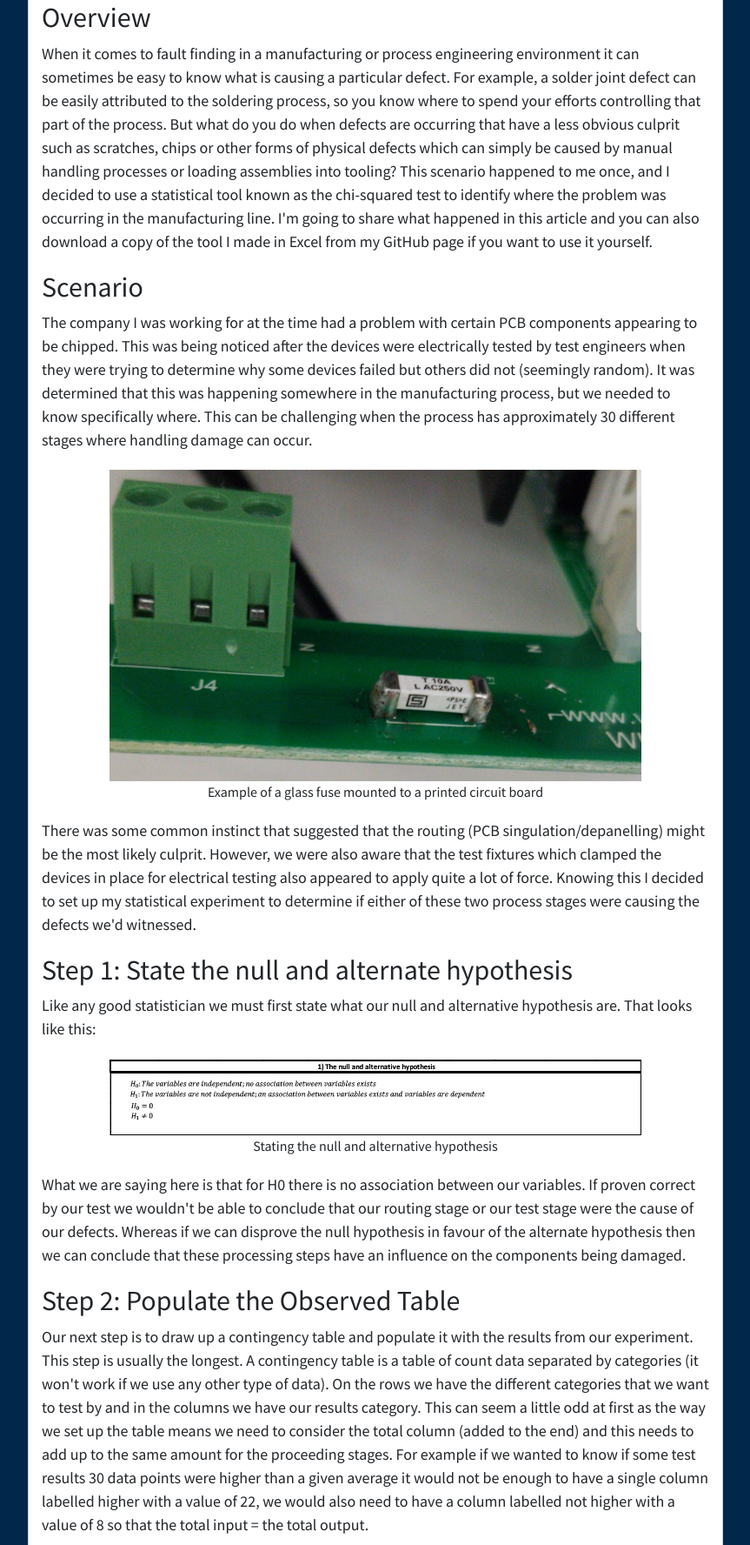
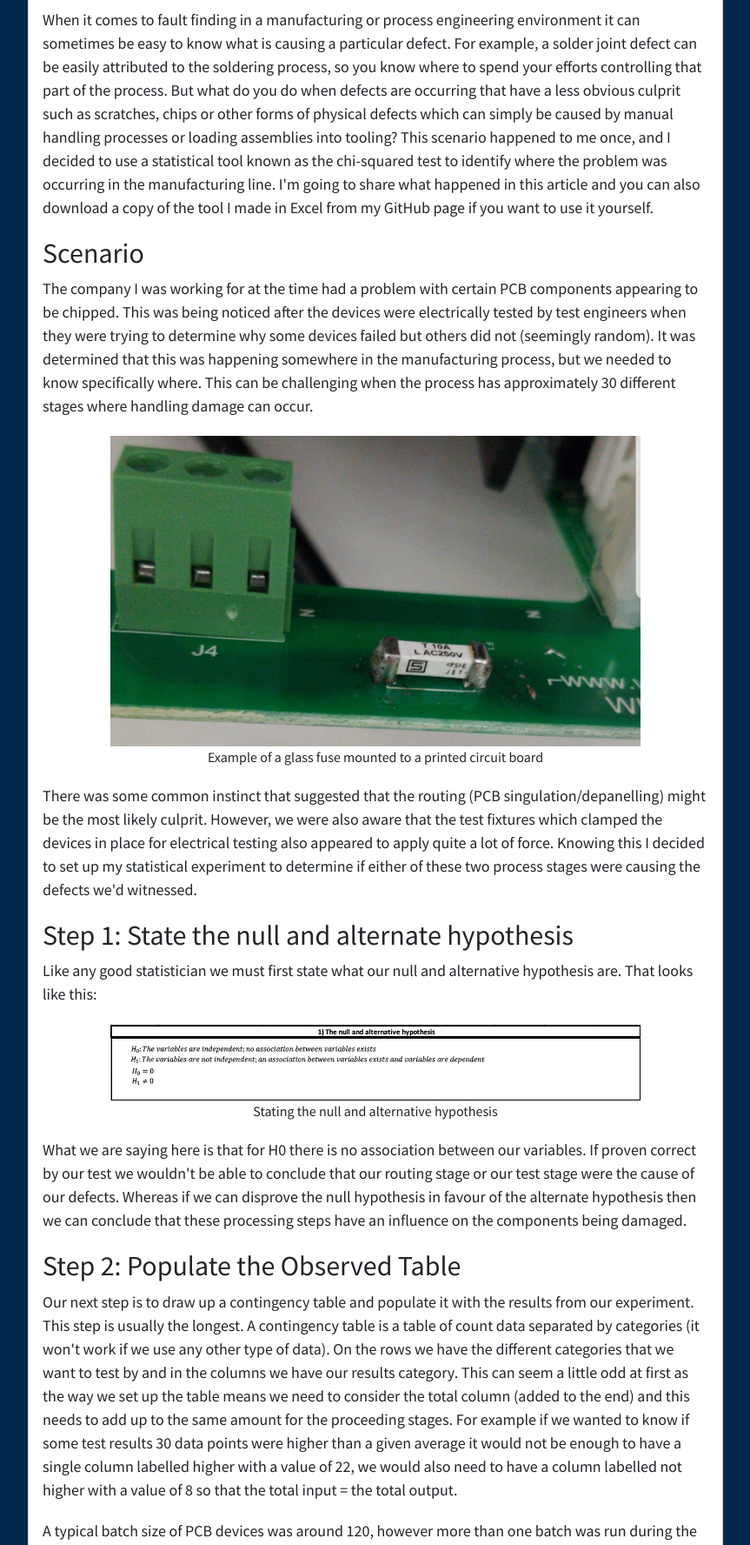
Before and after one commit to JamesB-lab/PORTFOLIO, a Django app: page /post/13/ in a window 1280 px wide. Shown: the part 828-2604 px from the top of the page at 87% size, without its empty margins (208-1071 px from the left). Run offline with Django 3.2, Linux system fonts and the light colour scheme; data comes from the database, SQL or seed files in the repository; some libraries are stand-ins or nearby versions.

Commit message:
Refactor post css

```diff
--- a/static/css/base.css
+++ b/static/css/base.css
@@ -37,77 +37,3 @@ body {
 .fa-envelope {
   padding-left: 16px;
 }
-
-.post-detail-card {
-  width: 80%;
-  max-width: 800px;
-}
-
-.wrapper_post-detail {
-  display: grid;
-  grid-template-columns: 1fr;
-  margin: 0 auto;
-  max-width: auto;
-  justify-items: center;
-  margin-top: 30px;
-}
-
-.post-entry {
-  padding: 15px;
-}
-
-pre {
-  white-space: pre-wrap;
-  background-color: black;
-  color: #31b4af;
-  padding: 15px;
-}
-
-.post-entry img {
-  max-width: 100%;
-  width: 100%;
-}
-
-.post-entry p {
-  margin-bottom: 20px;
-}
-
-.post-entry th {
-  margin-bottom: 20px;
-  text-align: left;
-}
-
-.post-entry table {
-  margin-left: auto;
-  margin-right: auto;
-  margin-bottom: 20px;
-  width: 80%;
-}
-
-.icon {
-  display: inline-flex;
-  align-self: center;
-  padding-right: 10px;
-}
-
-.icon svg,
-.icon img {
-  height: 1em;
-  width: 1em;
-  fill: currentColor;
-}
-
-.icon.baseline svg,
-.icon img {
-  top: 0.125em;
-  position: relative;
-}
-
-label.required::after {
-  content: ' *';
-  color: red;
-}
-
-.errorlist {
-  color: red;
-}
--- /dev/null
+++ b/static/css/post.css
@@ -0,0 +1,41 @@
+.wrapper-post {
+    display: grid;
+    grid-template-columns: 1fr;
+    margin: 0 auto;
+    max-width: auto;
+    justify-items: center;
+    margin-top: 30px;
+}
+
+.post-detail-card {
+    width: 80%;
+    max-width: 800px;
+}
+
+.post-body pre {
+    white-space: pre-wrap;
+    background-color: black;
+    color: #31b4af;
+    padding: 15px;
+}
+
+.post-body img {
+    max-width: 100%;
+    width: 100%;
+}
+
+.post-body p {
+    margin-bottom: 20px;
+}
+
+.post-body th {
+    margin-bottom: 20px;
+    text-align: left;
+}
+
+.post-body table {
+    margin-left: auto;
+    margin-right: auto;
+    margin-bottom: 20px;
+    width: 80%;
+}
--- a/templates/post_detail.html
+++ b/templates/post_detail.html
@@ -1,27 +1,20 @@
 <!-- templates/post-detail.html-->
 {% extends 'base.html' %}
 {% load static %}
-
+{% block extrahead %}
+<link rel="stylesheet" href= "{% static 'css/post.css' %}">
+{% endblock extrahead %}
 {% load markdown_extras %}
-
 {% block content %}
-
-<div class="wrapper_post-detail">
+<div class="wrapper-post">
     <div class="card post-detail-card">
         <img class="card-img-top" src="{% static post.imagePath %}" alt="Card image cap">
         <div class="card-body">
-          <h5 class="card-title"></h5>
-          </div>
-          <div class="post-entry">
-            <h2>{{ post.title }}</h2>
-            <div>{{ post.body | markdown | safe }}</div>
-        </div>
+            <h2 class="card-title">{{ post.title }}</h2>
+            <div class="post-body">
+                {{ post.body | markdown | safe }}
+            </div>
         </div>
     </div>
 </div>
-
-
-
-
-
 {% endblock content %}
```
Also changed, not shown: static/css/cv.css (+9 -0 lines), static/css/home.css (+19 -0 lines).
